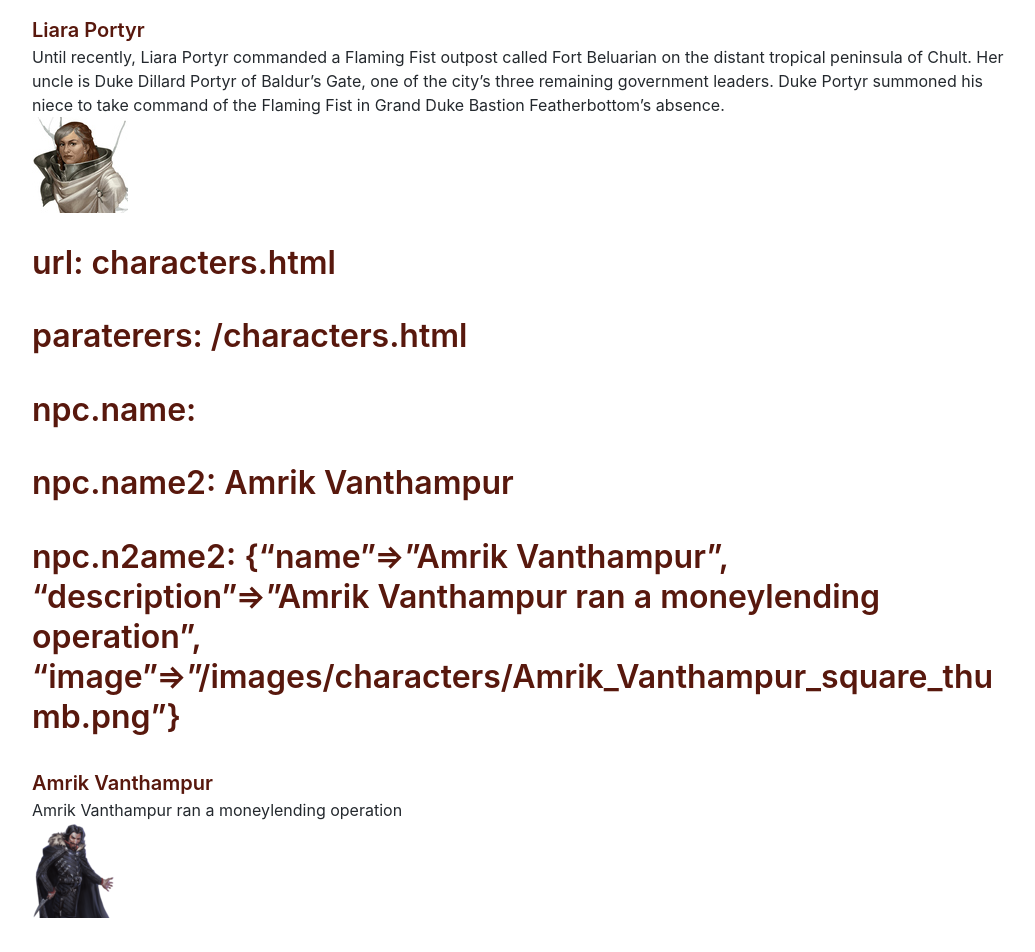
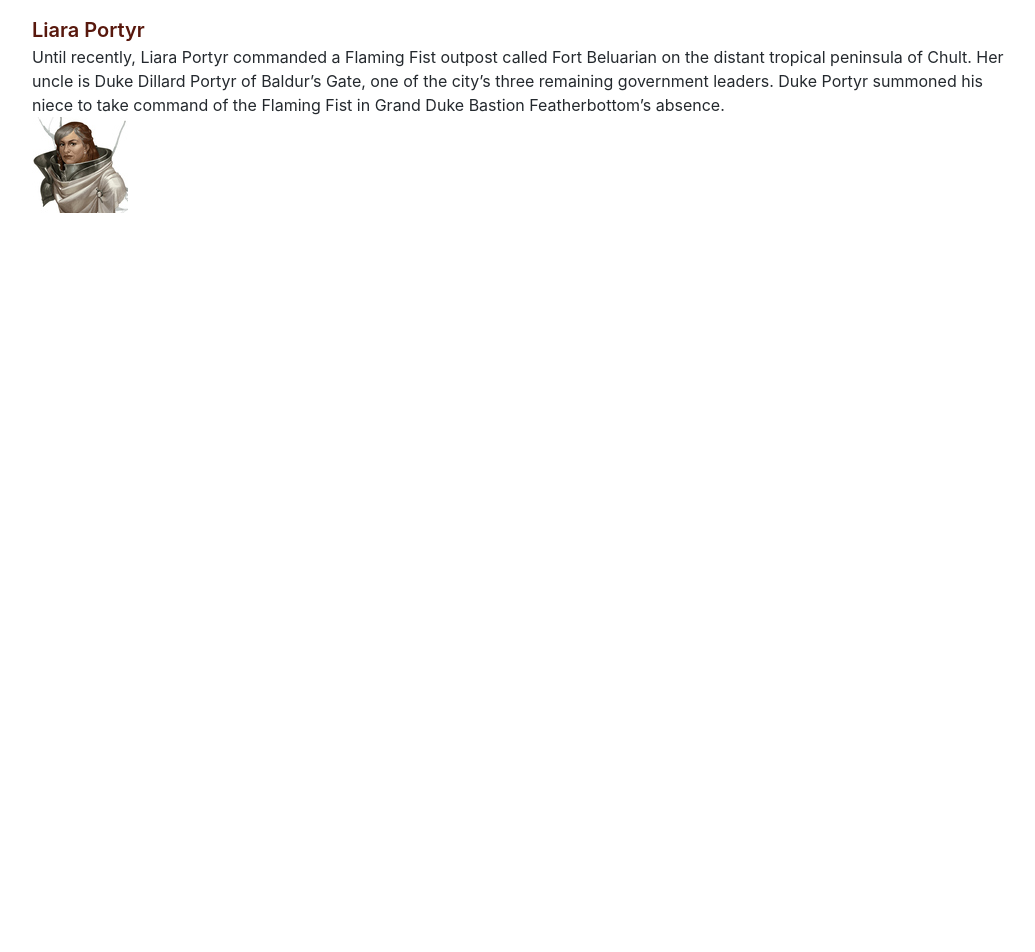
Before and after one commit to mrhelgeklausen/Legacy-of-the-Hellriders, a Jekyll site: the page built from characters.md, in a window 1280 px wide and 1400 px high, scrolled down 318 px. Shown: the part 444-1396 px from the top of the window, without its empty margins (118-1153 px from the left). Built offline with Jekyll 4.4.1, drawn with Linux system fonts in a browser that asks for light colours; our own code applies the rules of GitHub Pages for plain Markdown files; after the commit the page ends 1013 px from its top, so only the background shows below that.

Commit message:
Update characters.md

```diff
--- a/characters.md
+++ b/characters.md
@@ -21,37 +15,3 @@ console.log(queryString);
 
  </div>
  {% endfor %}
-
-
- {% assign url_substring = page.url | split, '/' | last %}
-# url: {{ url_substring }}
-
-
- {% assign url_substring = page.url | split, '?' | last %}
-# paraterers: {{ url_substring }}
-
-
- {% assign npc =  site.characters | where_exp: "characters", "characters.name" == "Amrik Vanthampur" "%}
-# npc.name: {{ npc.name }}
-
- {% assign npc2 = site.characters | where: 'title', include.title | first %}
-
-
- {% assign theproduct = site.characters | where:"name", "Amrik Vanthampur" | first %}
-
-# npc.name2: {{ theproduct.name }}
-# npc.n2ame2: {{ theproduct }}
-
-
-
-
-
- <div class="character">
- <h3>{{ theproduct.name }} </h3>
- <div class="description">{{ theproduct.description }} </div>
-
- {% if theproduct.image %}
-     <img src="{{ theproduct.image }}" alt="{{ theproduct.name }}" />
-   {% endif %}
-
- </div>
```
Also changed, not shown: other parts of characters.md (+0 -6 lines).
